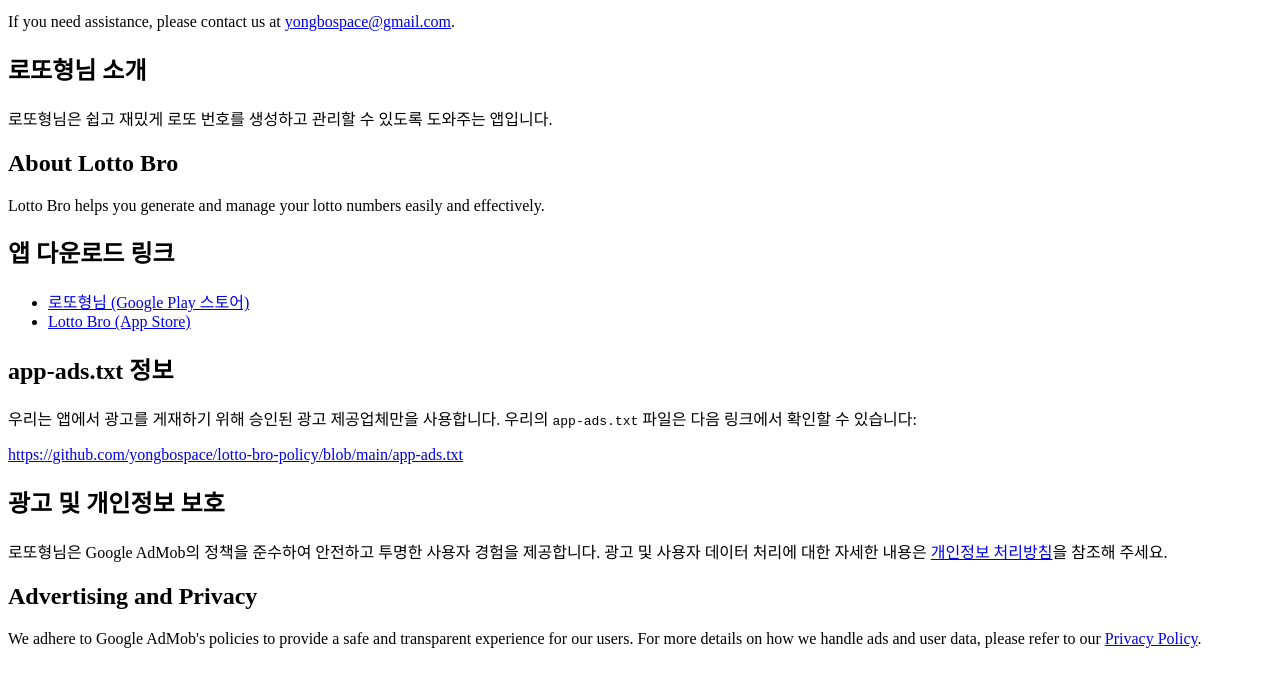
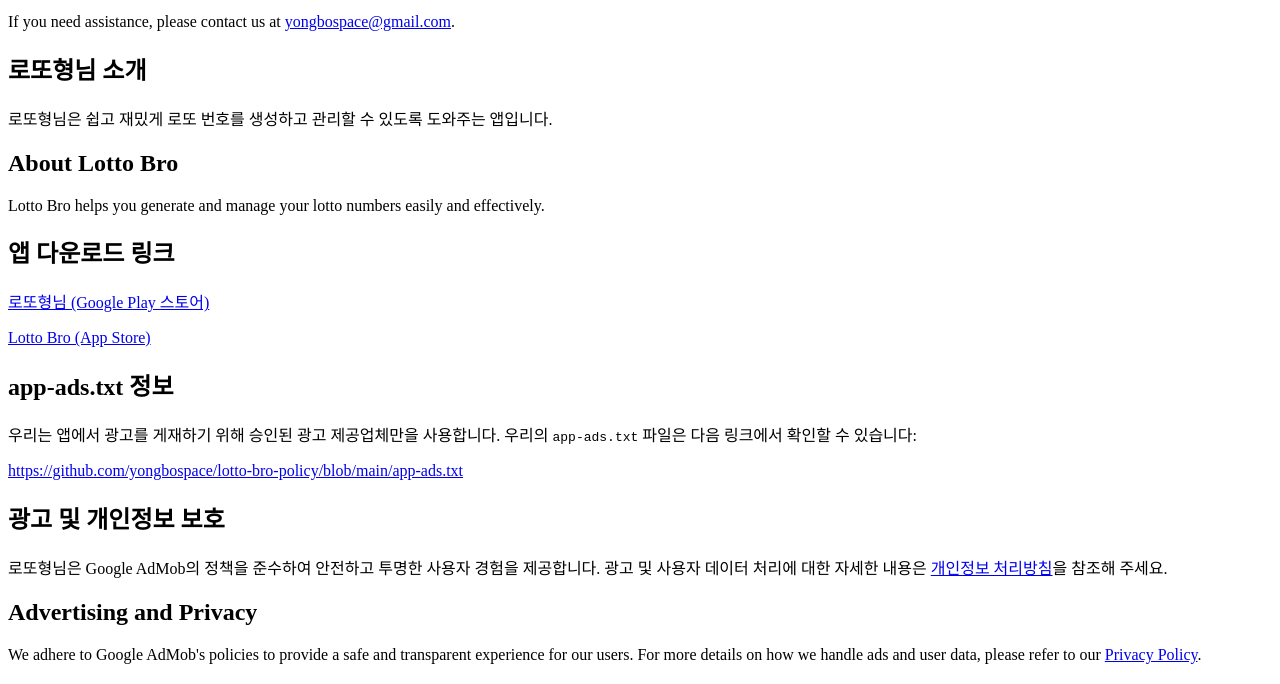
Before and after one commit to yongbospace/lotto-bro-policy, a plain HTML site: page index.html in a window 1280 px wide. Shown: the part 116-800 px from the top of the page. Drawn offline with Linux system fonts and the light colour scheme.

Commit message:
Update index.html

```diff
--- a/index.html
+++ b/index.html
@@ -17,9 +17,8 @@
   <p>Lotto Bro helps you generate and manage your lotto numbers easily and effectively.</p>
 
   <h2>앱 다운로드 링크</h2>
-  <ul>
-    <li><a href="https://play.google.com/store/apps/details?id=com.yongbospace.lotto_bro">로또형님 (Google Play 스토어)</a></li>
-    <li><a href="https://apps.apple.com/kr/app/%EB%A1%9C%EB%98%90%ED%98%95%EB%8B%98/id6739152509">Lotto Bro (App Store)</a></li>
+  <p></p><a href="https://play.google.com/store/apps/details?id=com.yongbospace.lotto_bro">로또형님 (Google Play 스토어)</a></p>
+  <p></p><a href="https://apps.apple.com/kr/app/%EB%A1%9C%EB%98%90%ED%98%95%EB%8B%98/id6739152509">Lotto Bro (App Store)</a></p>
   </ul>
 
   <h2>app-ads.txt 정보</h2>
```
